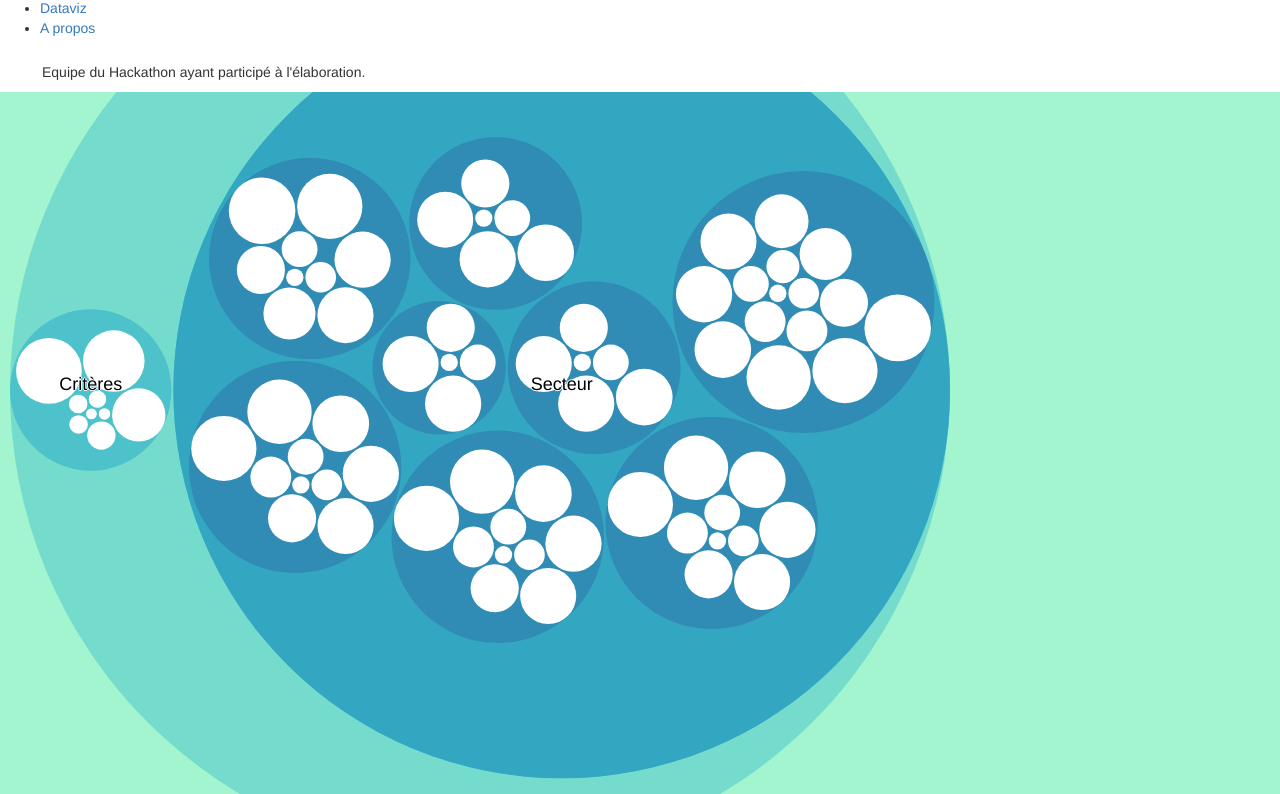
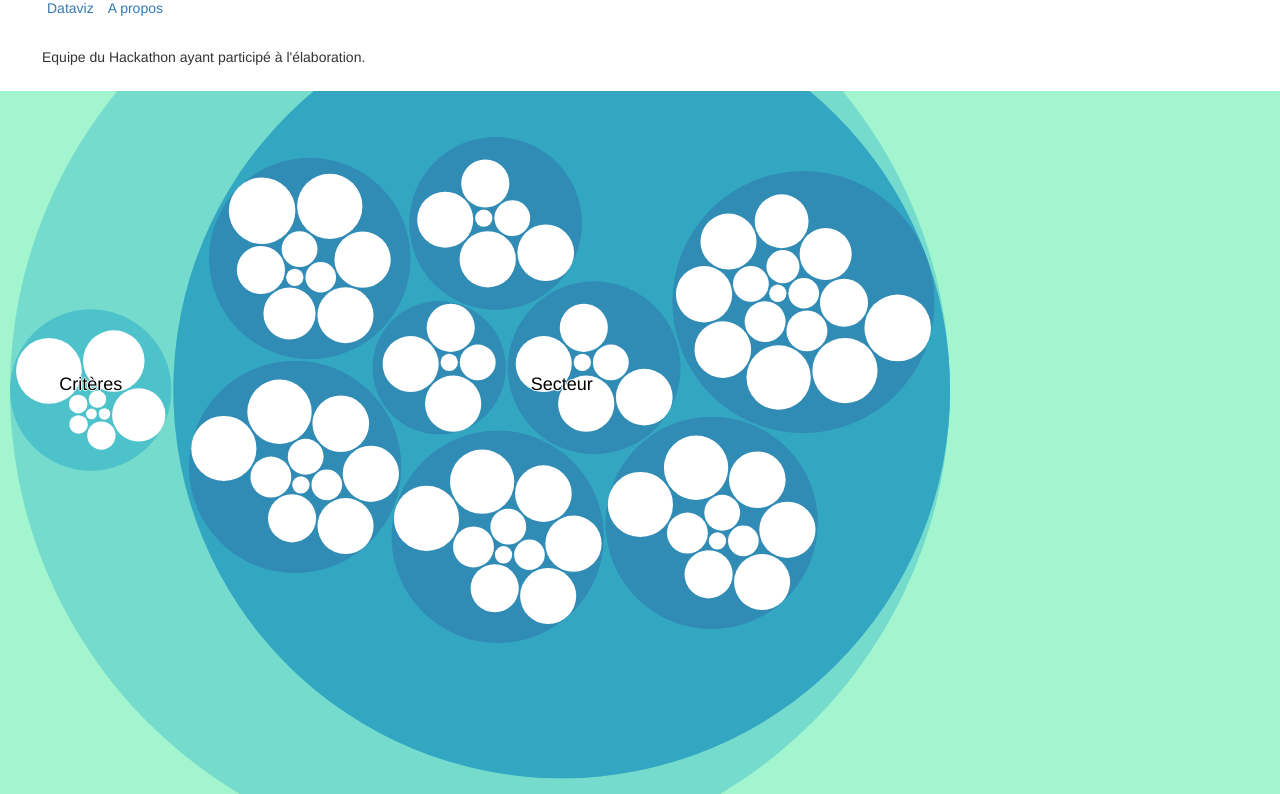
Before and after one commit to mariella26/women_dataviz, a plain HTML site: page index.html in a window 1280 px wide. Shown: the part 90-884 px from the top of the page. Drawn offline with Linux system fonts and the light colour scheme.

Commit message:
mise de la base pour le css

```diff
--- a/main.css
+++ b/main.css
@@ -1,8 +1,6 @@
 .title{
-
 	padding-top: .5em;
 	padding-left:1em;
-
 }
 
 .bandeau-information{
@@ -13,10 +11,21 @@
 
 }
 
+ul.menu-info{
+	display:inline-block;
+}
+
+.menu-info-item{
+	float:left;
+	padding-left:.5em;
+	margin-right:.5em;
+	list-style-type:none;
+}
+
 .description{
 	padding-left: 3em;
 	padding-top: 1em;
-
+	padding-bottom: 1em;
 
 }
 
```
